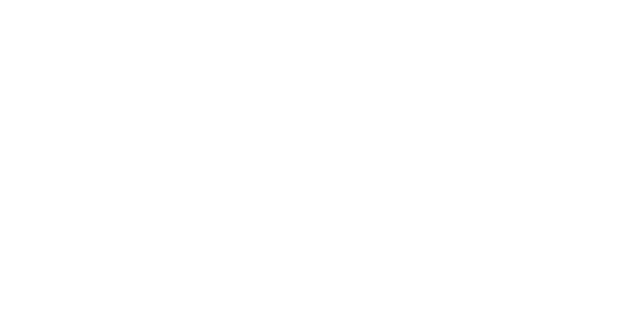
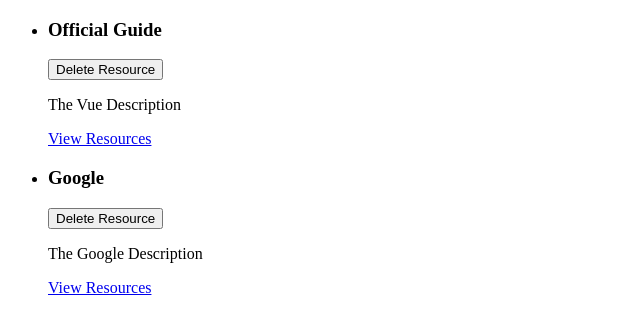
Before and after one commit to ahmadalii112/Academia-VUE, a Vue app in the folder 10.Course-Project-The-Learning-Resources-App/: page / in a window 1280 px wide. Shown: the top 334 px of the page, without its empty margins (0-640 px from the left). Built offline with nearby package versions, Linux system fonts and the light colour scheme.

Commit message:
3. First Components & Props

```diff
--- a/10.Course-Project-The-Learning-Resources-App/src/App.vue
+++ b/10.Course-Project-The-Learning-Resources-App/src/App.vue
@@ -1,20 +1,40 @@
 <template>
-  <ul></ul>
+  <ul>
+    <LearningResource
+      v-for="res in storedResources"
+      :key="res.id"
+      :title="res.title"
+      :description="res.description"
+      :link="res.link"
+    ></LearningResource>
+  </ul>
 </template>
 
 <script>
+import LearningResource from './components/learning-resources/LearningResource.vue';
 export default {
-    data() {
-        return {
-            storedResources: [
-                {id: 'offical-guide', title: 'Official Guide', description: 'The Vue Description' , link: 'https://vue.org' },
-                {id: 'google', title: 'Google', description: 'The Google Description' , link: 'https://www.google.com' },
-            ],
-        }
-    },
-}
+  components: {
+    LearningResource,
+  },
+  data() {
+    return {
+      storedResources: [
+        {
+          id: 'offical-guide',
+          title: 'Official Guide',
+          description: 'The Vue Description',
+          link: 'https://vue.org',
+        },
+        {
+          id: 'google',
+          title: 'Google',
+          description: 'The Google Description',
+          link: 'https://www.google.com',
+        },
+      ],
+    };
+  },
+};
 </script>
 
-<style>
-
-</style>
+<style></style>
--- /dev/null
+++ b/10.Course-Project-The-Learning-Resources-App/src/components/learning-resources/LearningResource.vue
@@ -0,0 +1,25 @@
+<template>
+  <li>
+    <div>
+      <header>
+        <h3>{{ title }}</h3>
+        <button>Delete Resource</button>
+      </header>
+    </div>
+    <p>{{ description }}</p>
+    <nav>
+      <a :href="link">View Resources</a>
+    </nav>
+  </li>
+</template>
+
+<script>
+export default {
+  props: ['title', 'description', 'link'],
+  data() {
+    return {};
+  },
+};
+</script>
+
+<style></style>
--- a/10.Course-Project-The-Learning-Resources-App/src/main.js
+++ b/10.Course-Project-The-Learning-Resources-App/src/main.js
@@ -1,3 +1,4 @@
 import { createApp } from 'vue';
 
-createApp({}).mount('#app');
+import App from './App.vue'
+createApp(App).mount('#app');
```
